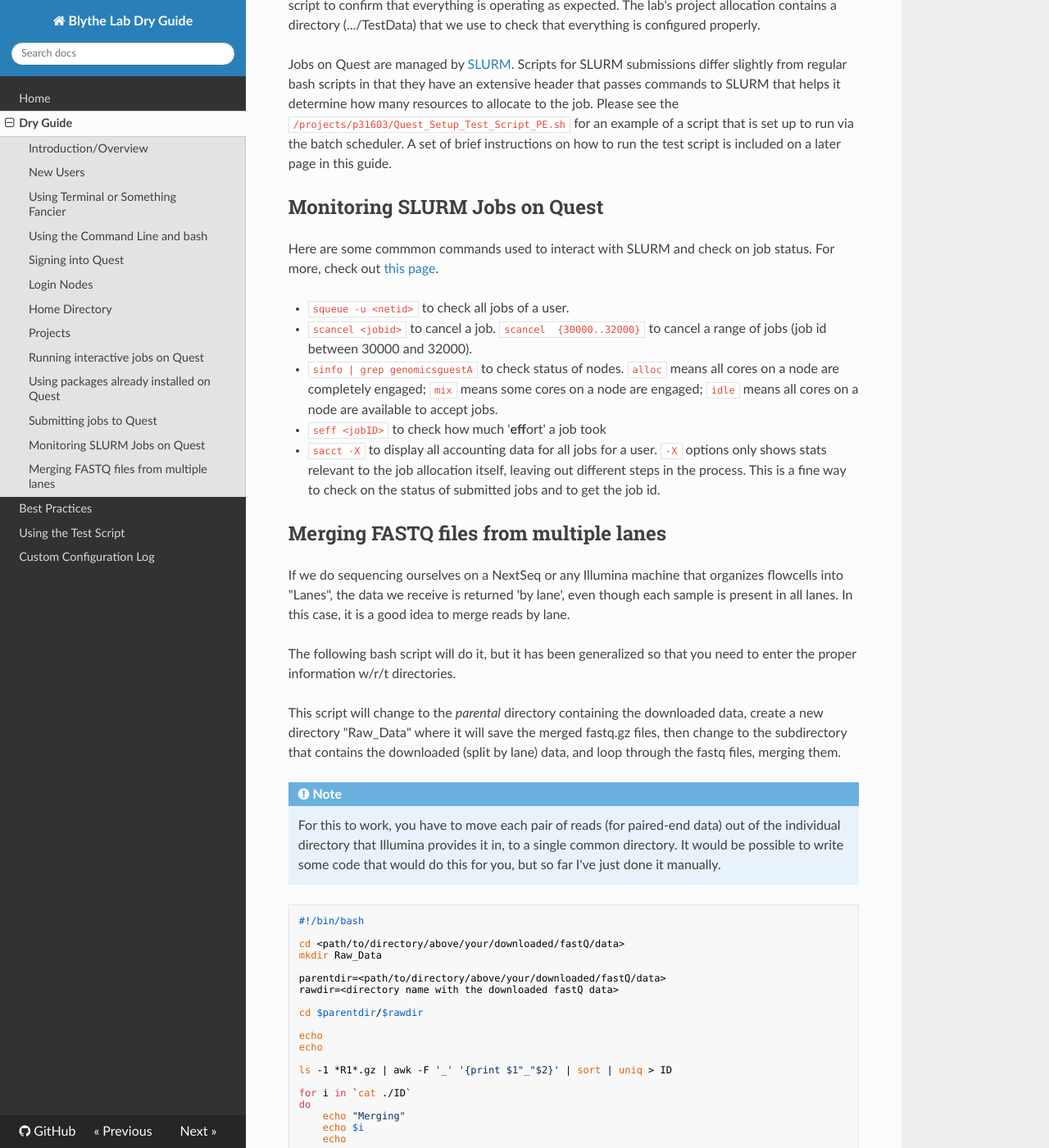
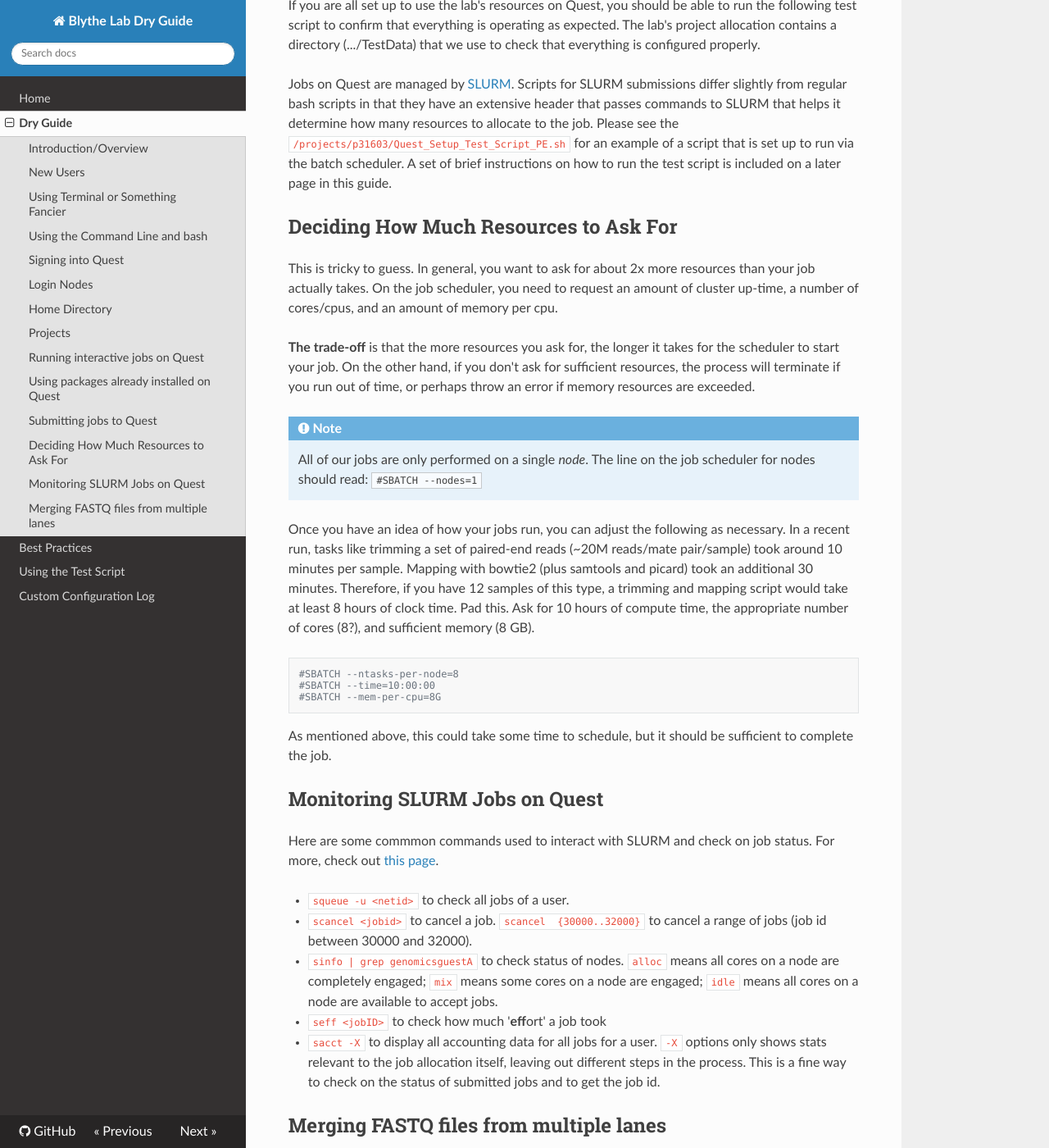
Before and after one commit to sblythe/Dry_Guide, an MkDocs documentation site: the page built from docs/dryguide.md, in a window 1280 px wide and 1400 px high, scrolled down 5055 px. Shown: the whole window at 82% size. Built offline with MkDocs 1.6.1, drawn with Linux system fonts in a browser that asks for light colours; nearby versions of some CDN libraries; some of the changed text lies outside the part shown.

Commit message:
updated dryguide.md with tips on scheduling resources

````diff
--- a/docs/dryguide.md
+++ b/docs/dryguide.md
@@ -128,6 +128,25 @@ If you are all set up to use the lab's resources on Quest, you should be able to
 
 Jobs on Quest are managed by [SLURM](https://slurm.schedmd.com/). Scripts for SLURM submissions differ slightly from regular bash scripts in that they have an extensive header that passes commands to SLURM that helps it determine how many resources to allocate to the job. Please see the `/projects/p31603/Quest_Setup_Test_Script_PE.sh` for an example of a script that is set up to run via the batch scheduler. A set of brief instructions on how to run the test script is included on a later page in this guide.
 
+## Deciding How Much Resources to Ask For
+
+This is tricky to guess. In general, you want to ask for about 2x more resources than your job actually takes. On the job scheduler, you need to request an amount of cluster up-time, a number of cores/cpus, and an amount of memory per cpu.
+
+__The trade-off__ is that the more resources you ask for, the longer it takes for the scheduler to start your job. On the other hand, if you don't ask for sufficient resources, the process will terminate if you run out of time, or perhaps throw an error if memory resources are exceeded.
+
+!!! Note
+    All of our jobs are only performed on a single _node_. The line on the job scheduler for nodes should read: `#SBATCH --nodes=1`
+
+Once you have an idea of how your jobs run, you can adjust the following as necessary. In a recent run, tasks like trimming a set of paired-end reads (~20M reads/mate pair/sample) took around 10 minutes per sample. Mapping with bowtie2 (plus samtools and picard) took an additional 30 minutes. Therefore, if you have 12 samples of this type, a trimming and mapping script would take at least 8 hours of clock time. Pad this. Ask for 10 hours of compute time, the appropriate number of cores (8?), and sufficient memory (8 GB).
+
+```
+#SBATCH --ntasks-per-node=8
+#SBATCH --time=10:00:00
+#SBATCH --mem-per-cpu=8G
+```
+
+As mentioned above, this could take some time to schedule, but it should be sufficient to complete the job.
+
 ## Monitoring SLURM Jobs on Quest
 
 Here are some commmon commands used to interact with SLURM and check on job status. For more, check out [this page](https://slurm.schedmd.com/quickstart.html).
````
